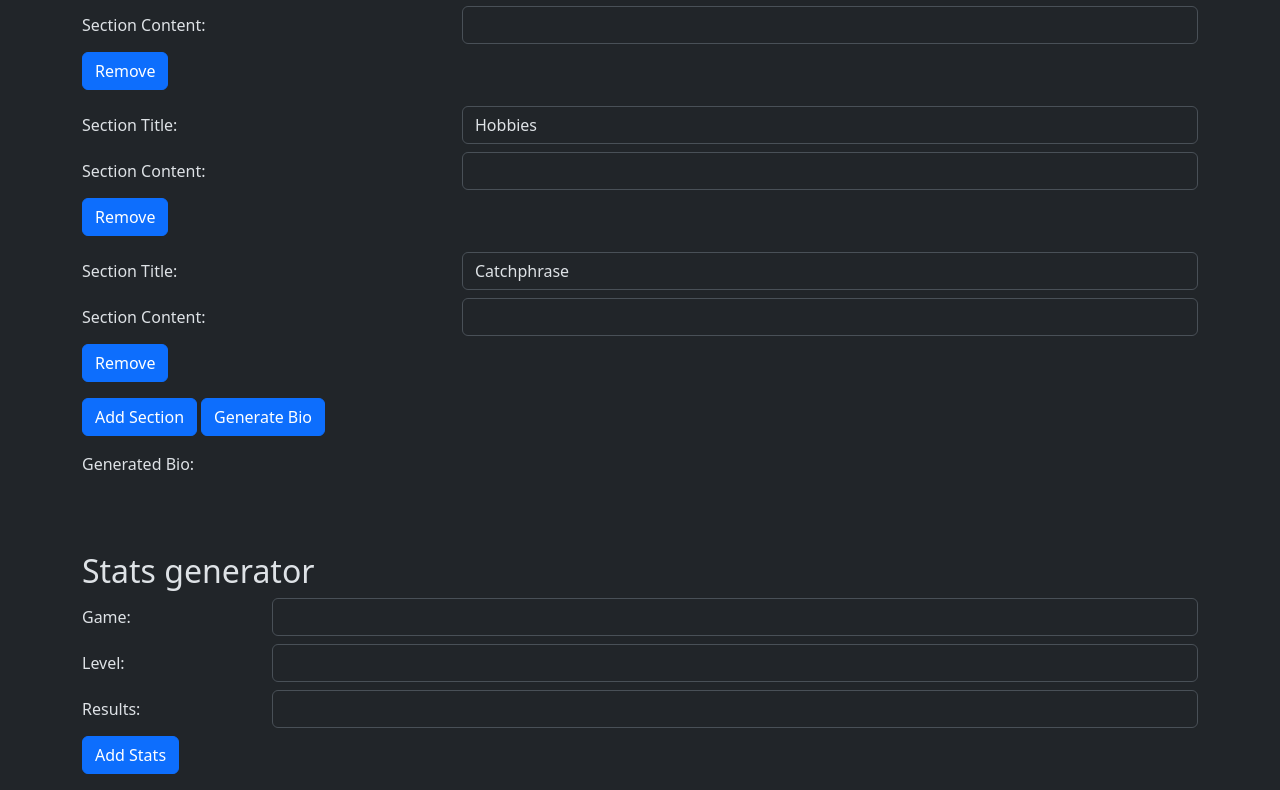
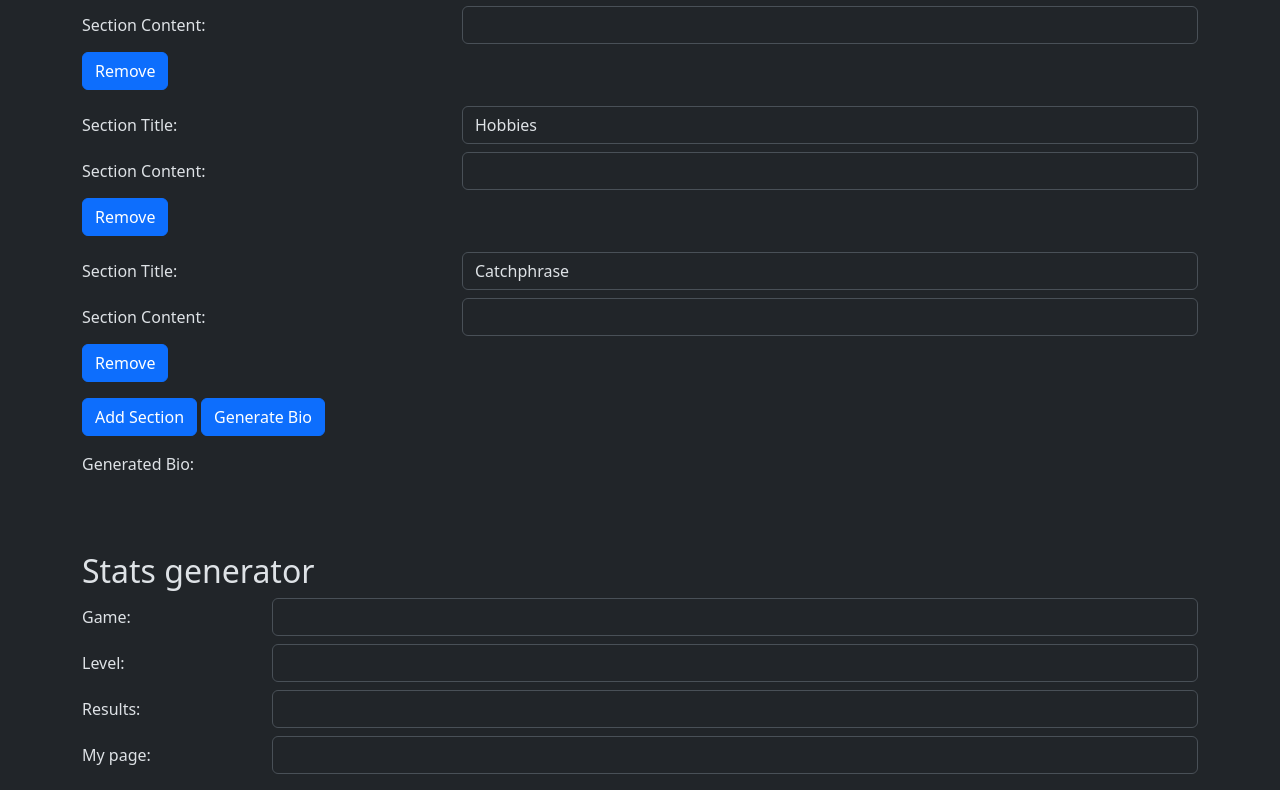
Before and after one commit to AlexYelisieiev/university-course-work, a React (Vite) app: page / in a window 1280 px wide. Shown: the part 633-1423 px from the top of the page. Built offline with nearby package versions, Linux system fonts and the light colour scheme.

Commit message:
Add my page

```diff
--- a/src/components/AchievementSection.jsx
+++ b/src/components/AchievementSection.jsx
@@ -6,6 +6,7 @@ const AchievementSection = () => {
   const [level, setLevel] = useState('');
   const [results, setResults] = useState('');
   const [achievements, setAchievements] = useState([]);
+  const [website, setWebsite] = useState('');
 
   const addAchievement = () => {
     if (game && level && results) {
@@ -18,9 +19,19 @@ const AchievementSection = () => {
     }
   };
 
+  const handleWebsiteChange = (e) => {
+    setWebsite(e.target.value);
+  };
+
+  const goToWebsite = () => {
+    if (website) {
+      window.location.href = website;
+    }
+  };
+
   return (
     <div>
-      <h2 className='mb-2' style={{paddingTop: "7.5vmin"}}>Stats generator</h2>
+      <h2 className='mb-2' style={{ paddingTop: "7.5vmin" }}>Stats generator</h2>
       <div className="row mb-2">
         <label className='col-sm-2 col-form-label' htmlFor="game">Game:</label>
         <div className="col-sm-10">
@@ -57,19 +68,30 @@ const AchievementSection = () => {
           />
         </div>
       </div>
-      <button className='btn btn-primary mb-3' onClick={addAchievement}>Add Stats</button>
+      <div className="row mb-2">
+        <label className='col-sm-2 col-form-label' htmlFor="website">My page:</label>
+        <div className="col-sm-10">
+          <input
+            className='form-control'
+            type="text"
+            id="website"
+            value={website}
+            onChange={handleWebsiteChange}
+          />
+        </div>
+      </div>
 
       {/* Display added achievements */}
       <div>
         {achievements.map((achievement, index) => (
-          <div class="container">
+          <div class="container" key={index}>
             <div class="box">
               <span></span>
               <div class="content">
                 <h2>{achievement.game}</h2>
                 <p>Level: {achievement.level}</p>
                 <p>Results: {achievement.results}</p>
-                <a href="#">Read More</a>
+                <a href={website}>My page</a>
               </div>
             </div>
           </div>
```
